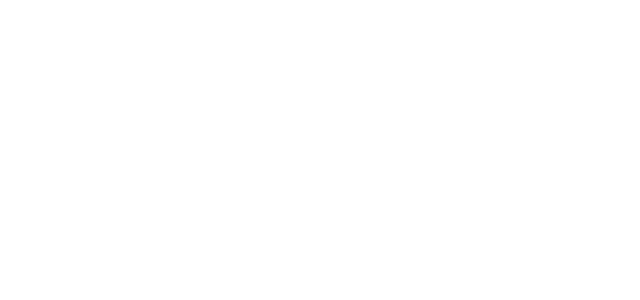
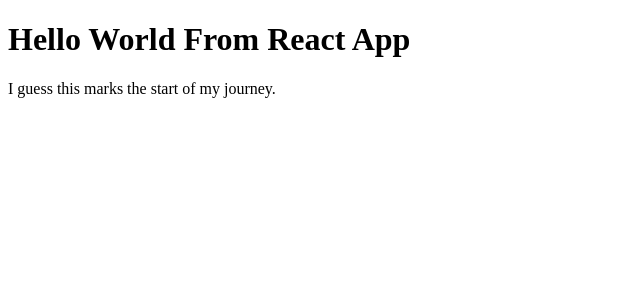
Before and after one commit to aliz-bhattarai-001/learning_react, a React (Vite) app: page / in a window 1280 px wide. Shown: the top 300 px of the page, without its empty margins (0-640 px from the left). Built offline with nearby package versions, Linux system fonts and the light colour scheme.

Commit message:
Added: Hello world message to mark the start :)

```diff
--- a/src/App.tsx
+++ b/src/App.tsx
@@ -5,7 +5,8 @@ function App() {
   return (
 
     <>
-
+    <h1>Hello World From React App</h1>
+    <p>I guess this marks the start of my journey.</p>
     </>
   )
 }
```
